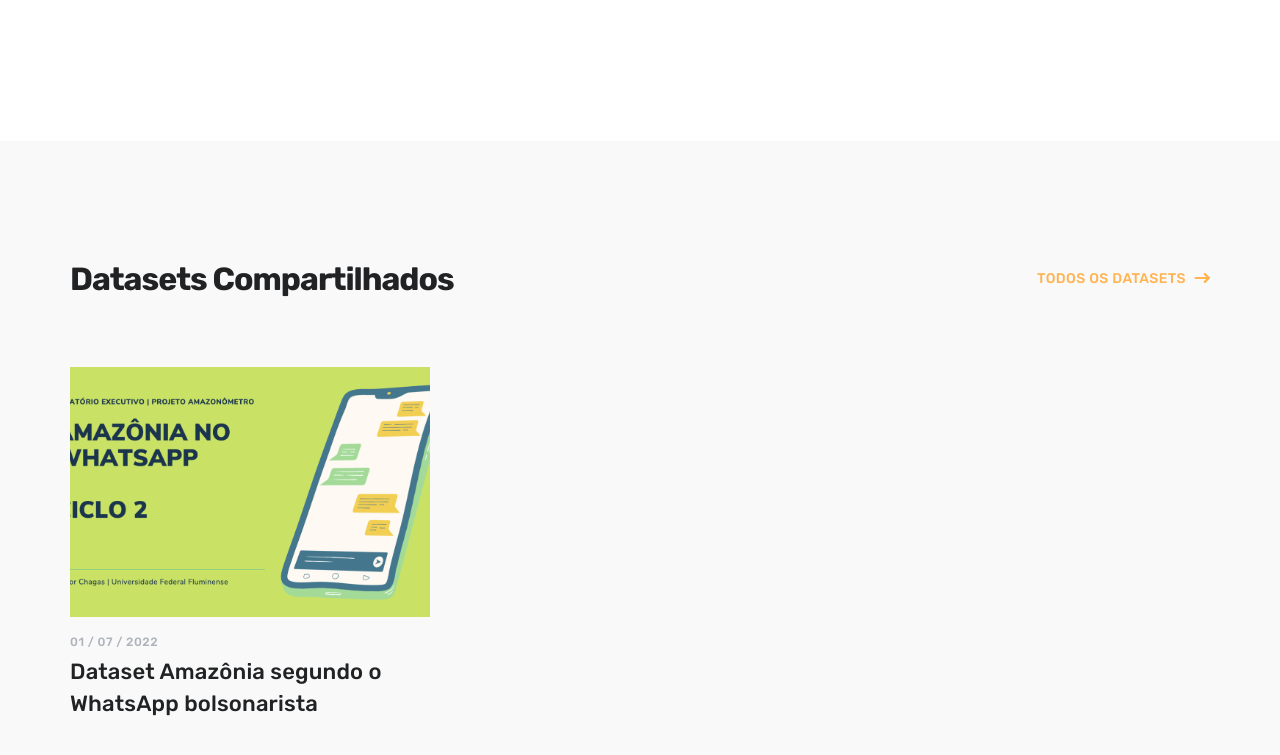
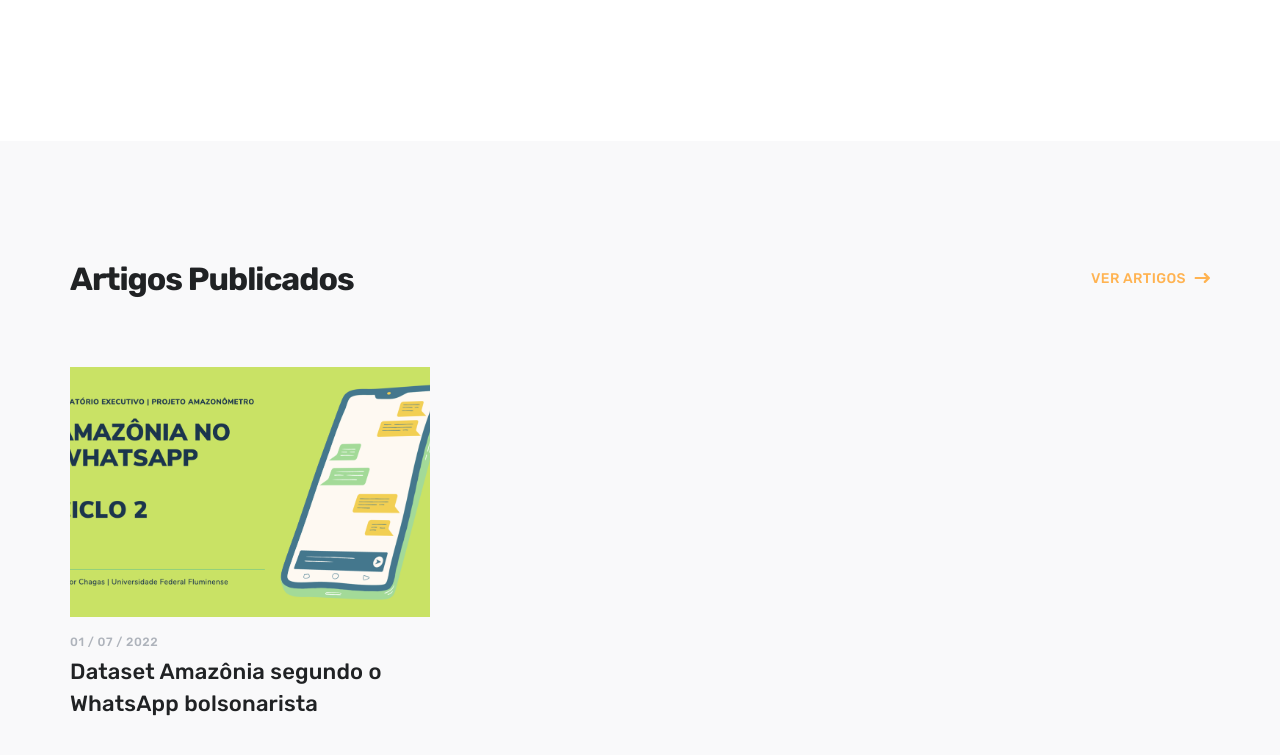
Before and after one commit to coLAB-UFF/ddoslab, a Jekyll site: the page built from index.html, in a window 1280 px wide and 900 px high, scrolled down 2756 px. Shown: the top 755 px of the window. Built offline with Jekyll 4.4.1, drawn with Linux system fonts in a browser that asks for light colours; nearby versions of some CDN libraries.

Commit message:
Update index.html

```diff
--- a/index.html
+++ b/index.html
@@ -61,8 +61,8 @@
 	<section class="recent-posts">
 		<div class="wrap grid">
 			<header class="recent-posts__header">
-				<h4>Datasets Compartilhados</h4>
-				<a href="{{ '/blog' | relative_url }}" class="action button--text--accent --right">Todos os Datasets</a>
+				<h4>Artigos Publicados</h4>
+				<a href="{{ '/blog' | relative_url }}" class="action button--text--accent --right">Ver Artigos</a>
 			</header>
 
 			<div class="recent-posts__list grid">
@@ -71,7 +71,7 @@
 				{% endfor %}
 			</div>
 
-			<a href="{{ '/blog' | relative_url }}" class="action-bottom button--text--accent --right">Todos os Datasets</a>
+			<a href="{{ '/blog' | relative_url }}" class="action-bottom button--text--accent --right">Ver Artigos</a>
 		</div>
 	</section>
 </div>
```
